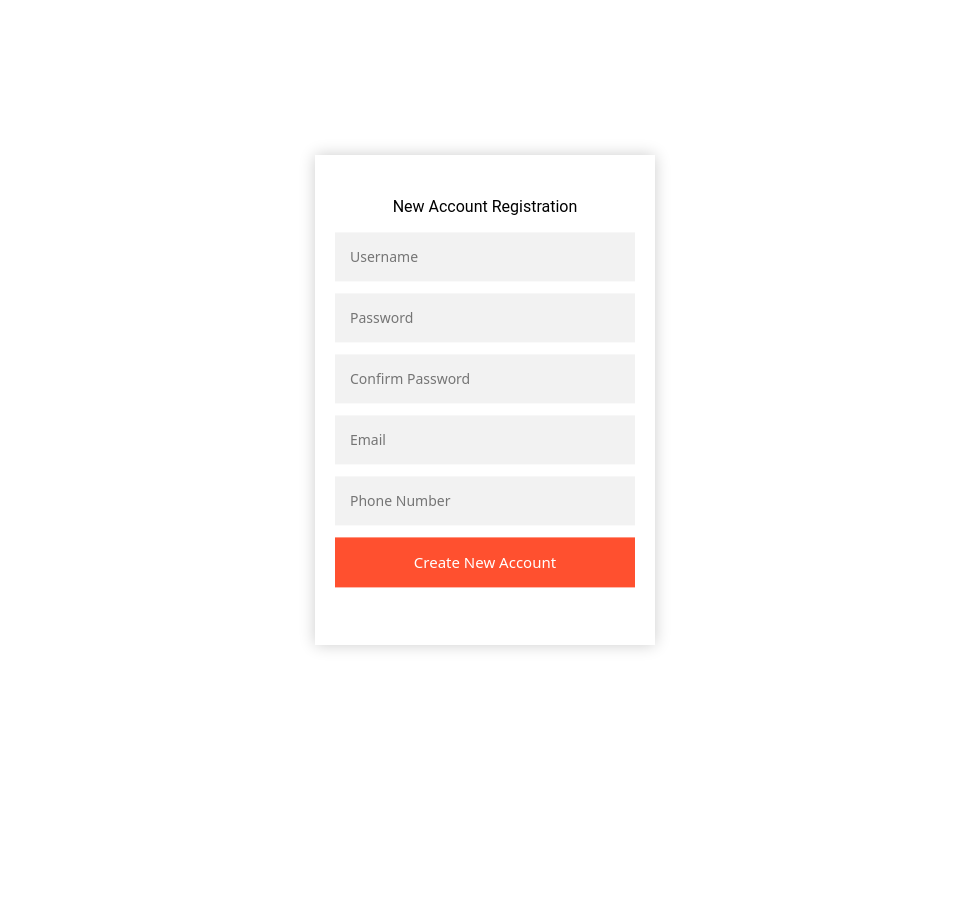
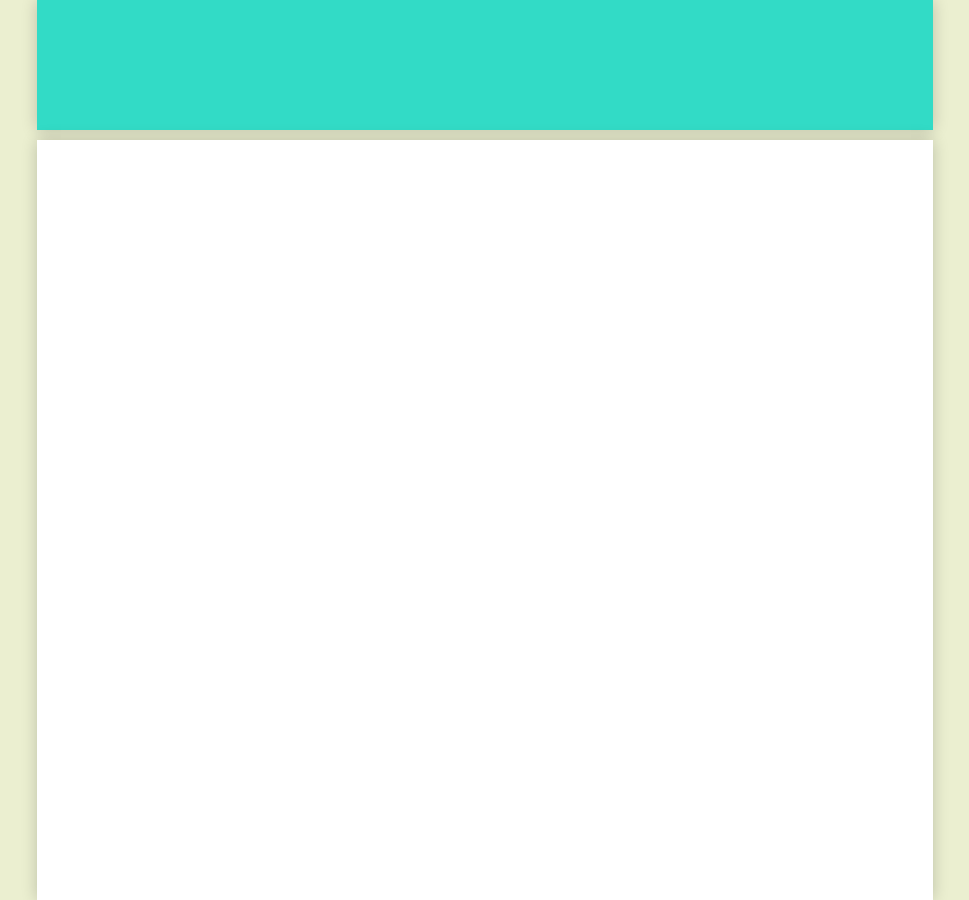
Before and after one commit to jjdev86/Vehicle-Maintenance-Minder-, a React app: page / in a window 1280 px wide. Shown: the whole page, without its empty margins (155-1124 px from the left). Before the commit the page ends 800 px from the top, so only its background shows below. Built offline with nearby package versions, Linux system fonts and the light colour scheme; the HTML template or start-up script is replaced by a standard one.

Commit message:
Fix main App component

```diff
--- a/client/src/components/App.jsx
+++ b/client/src/components/App.jsx
@@ -6,13 +6,39 @@ import AddUser from './AddUser.jsx';
 import Login from './login.jsx';
 import NewAccount from './createAccount.jsx';
 
-const Wrapper = styled.div`
+const MainWrapper = styled.div`
+    height: 100%;
+    width: 70%;
+    position: absolute;
+    left: 50%;
+    top: 50%;
+    transform: translate(-50%, -50%);
+`;
+
+const Body = styled.div`
+    height: 95%;
     width: 100%;
-    -webkit-background-size: cover;
-    -moz-background-size: cover;
-    -o-background-size: cover;
-    background-size: cover;
-    background-color: #DCDCDC;
+    background-color: #fff;
+    position: absolute;
+    margin: 120px 0;
+    left: 50%;
+    top: 50%;
+    transform: translate(-50%, -50%);
+    box-shadow: 0 0 15px 0 rgba(0, 0, 0, 0.2);
+`;
+
+const Header1 = styled.header`
+    width: 100%;
+    height: 130px;
+    background-color: #32DBC6;
+    top: 0;
+    bottom:0;
+    position:fixed;
+    // overflow-y:scroll;
+    // overflow-x:hidden;
+    box-shadow: 0 0 15px 0 rgba(0, 0, 0, 0.2);
+`;
+const Container = styled.div`
 `;
 const Subwrapper = styled.div`
     width: 60%;
@@ -67,9 +93,21 @@ class App extends Component {
             showPopup: false,
             userId: null,
             username: '',
-            userCreated: false
+            userCreated: false,
+            newAccount: false
         }
     }
+
+    componentDidMount() {
+        document.body.classList.add("body-model-open");
+        document.body.style.backgroundColor = "#ebefd0";
+    }
+
+    componentWillUnmount() {
+        document.body.classList.remove("body-model-open");
+        document.body.style.backgroundColor = null;
+    }
+
     // toggle the addVehicle component
     toggleAddVehicle() {
         this.setState({ showPopup: !this.state.showPopup });
@@ -88,41 +126,46 @@ class App extends Component {
     }
     render() {
         return (
-            // <Wrapper>
-            //     <Subwrapper>
-            //         <Username>
-            //             {this.state.userId ?
-            //                 `Welcome ${this.state.username}`
-            //                 :
-            //                 null
-            //             }
-            //         </Username>
-            //         <Header>
-            //             <h1>Vehicle Maintenance Minder</h1>
-            //             {/* if the userId is null, ask user to create account
-            //                 else, display the user's cars.
-            //             */}
-            //             {this.state.userId ?
-            //                 <>
-            //                     <Add onClick={this.toggleAddVehicle.bind(this)}>Add Vehicle</Add>
-            //                 </>
-            //                 :
-            //                 <AddUser createUser={this.addUser.bind(this)} />
-            //             }
-            //         </Header>
-            //         {/* adds the vehicles added by the user */}
-            //         {/* <Vehicle /> */}
-            //         {this.state.showPopup ?
-            //             <AddVehicle saveVehicle={this.updateCarData.bind(this)} user_id={this.state.userId}
-            //             />
-            //             : this.state.carData.length ?
-            //                 <Vehicle cars={this.state.carData} />
-            //                 : null
-            //         }
-            //     </Subwrapper>
-            // </Wrapper>
-            // <Login></Login>
-            <NewAccount />
+            <MainWrapper>
+                <Header1>
+                </Header1>
+                <Body>
+
+                </Body>
+                {/* <Wrapper> */}
+                {/* <Subwrapper>
+                    <Username>
+                        {this.state.userId ?
+                            `Welcome ${this.state.username}`
+                            :
+                            null
+                        }
+                    </Username>
+                    <Header>
+                        <h1>Vehicle Maintenance Minder</h1>
+                        {/* if the userId is null, ask user to create account
+                            else, display the user's cars.
+                        */}
+                {/* {this.state.userId ?
+                            <>
+                                <Add onClick={this.toggleAddVehicle.bind(this)}>Add Vehicle</Add>
+                            </>
+                            :
+                            <AddUser createUser={this.addUser.bind(this)} />
+                        } */}
+                {/* </Header>
+                    {this.state.showPopup ?
+                        <AddVehicle saveVehicle={this.updateCarData.bind(this)} user_id={this.state.userId}
+                        />
+                        : this.state.carData.length ?
+                            <Vehicle cars={this.state.carData} />
+                            : null
+                    }
+                // </Subwrapper> */}
+                {/* </Wrapper> */}
+            </MainWrapper>
+            // // <Login></Login>
+            // <NewAccount />
         )
     }
 }
--- a/client/src/components/login.jsx
+++ b/client/src/components/login.jsx
@@ -22,7 +22,6 @@ const FormWrapper = styled.div`
   left: 20%;
   top: 20%;
   transform: translate(-20%, -20%);
-
   input,p {
     font-family: "Roboto", sans-serif;
     display: block;
```
